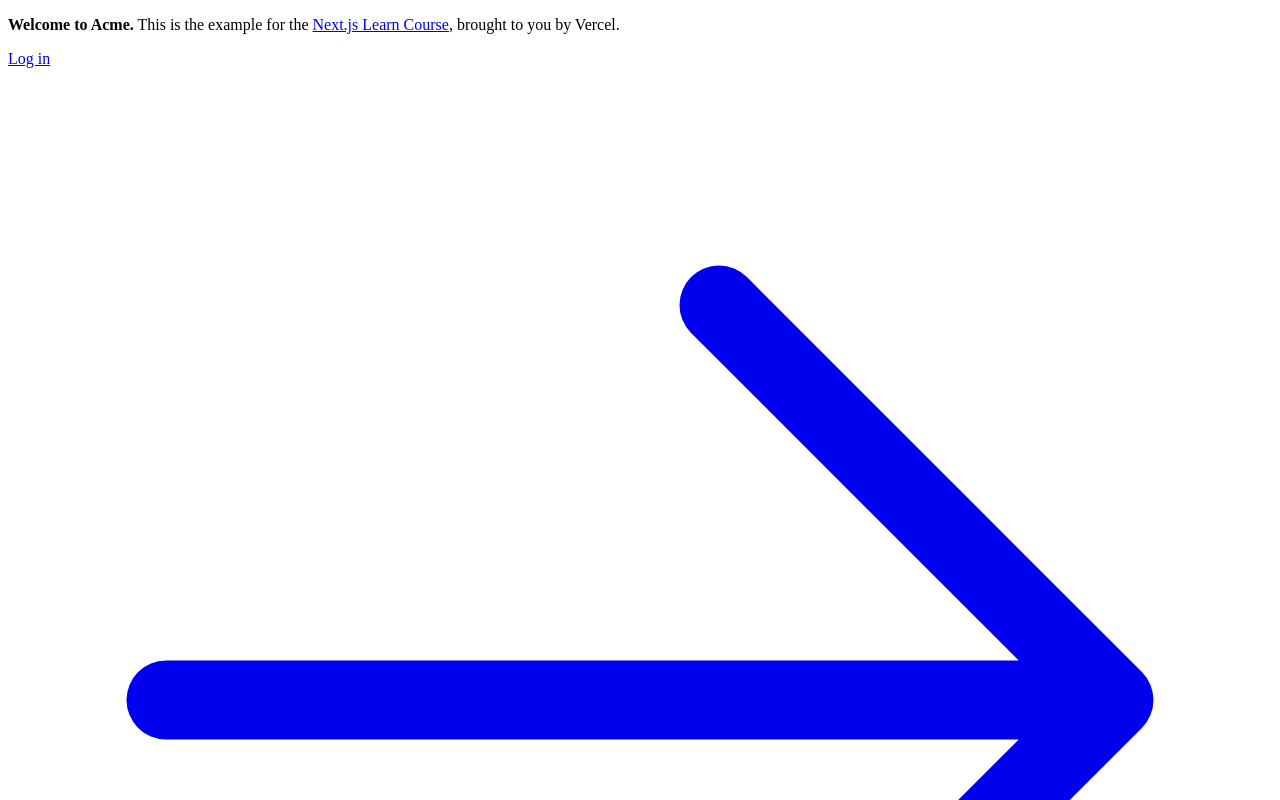
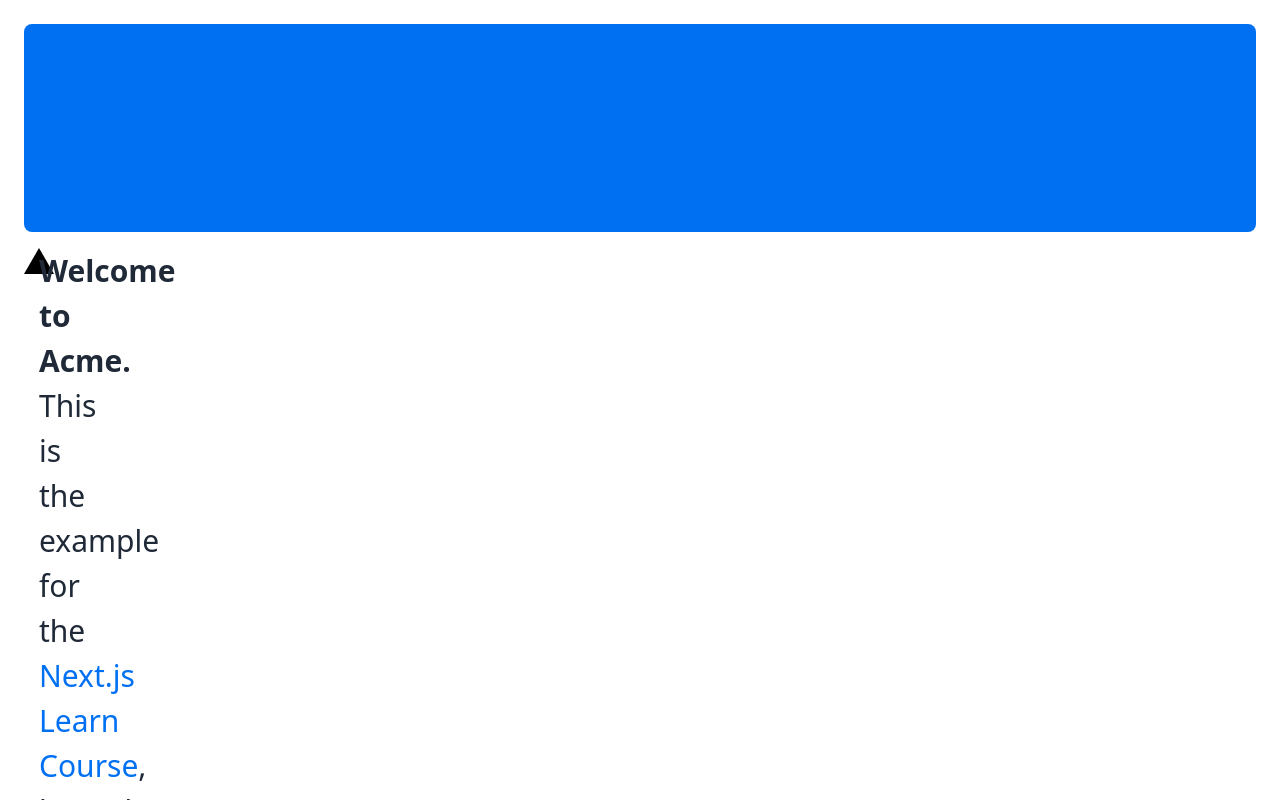
Before and after one commit to mazouka1405/PSE_F_Praxisprojekt3_NextJs, a Next.js app: page / in a window 1280 px wide. Shown: the top 800 px of the page. Built offline with nearby package versions, Linux system fonts and the light colour scheme.

Commit message:
Initial commit - Dashboard App starter

```diff
--- a/app/layout.tsx
+++ b/app/layout.tsx
@@ -1,3 +1,4 @@
+import '@/app/ui/global.css';
 export default function RootLayout({
   children,
 }: {
--- a/app/page.tsx
+++ b/app/page.tsx
@@ -9,7 +9,7 @@
         {/* <AcmeLogo /> */}
       </div>
       <div className="mt-4 flex grow flex-col gap-4 md:flex-row">
-        <div className="flex flex-col justify-center gap-6 rounded-lg bg-gray-50 px-6 py-10 md:w-2/5 md:px-20">
+        <div className="relative w-0 h-0 border-l-[15px] border-r-[15px] border-b-[26px] border-l-transparent border-r-transparent border-b-black">
           <p className={`text-xl text-gray-800 md:text-3xl md:leading-normal`}>
             <strong>Welcome to Acme.</strong> This is the example for the{' '}
             <a href="https://nextjs.org/learn/" className="text-blue-500">
```
Also changed, not shown: next-env.d.ts (added), 2 other files (tests, documents, lock files or other folders).
